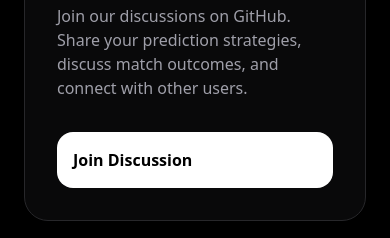
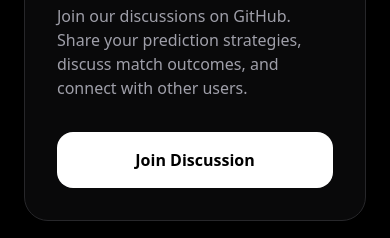
Before and after one commit to devtofunmi/safescore, a Next.js app: page /contribute in a window 390 px wide. Shown: the part 1560-1798 px from the top of the page. Built offline with nearby package versions, Linux system fonts and the light colour scheme.

Commit message:
make button responsive

```diff
--- a/pages/contribute.tsx
+++ b/pages/contribute.tsx
@@ -105,7 +105,7 @@ const Contribute: NextPage = () => {
                                         Join our discussions on GitHub. Share your prediction strategies, discuss match outcomes, and connect with other users.
                                     </p>
                                 </div>
-                                <a href="https://github.com/devtofunmi/safescore/discussions" className="inline-flex items-center px-4 py-4 bg-white text-black rounded-2xl font-bold hover:bg-zinc-200 transition-all">
+                                <a href="https://github.com/devtofunmi/safescore/discussions" className="flex-shrink-0 inline-flex items-center justify-center px-8 py-4 bg-white text-black rounded-2xl font-bold hover:bg-zinc-200 transition-all whitespace-nowrap w-full md:w-auto">
                                     Join Discussion
                                 </a>
                             </div>
```
Lines whose indentation alone changed are shown as unchanged.
